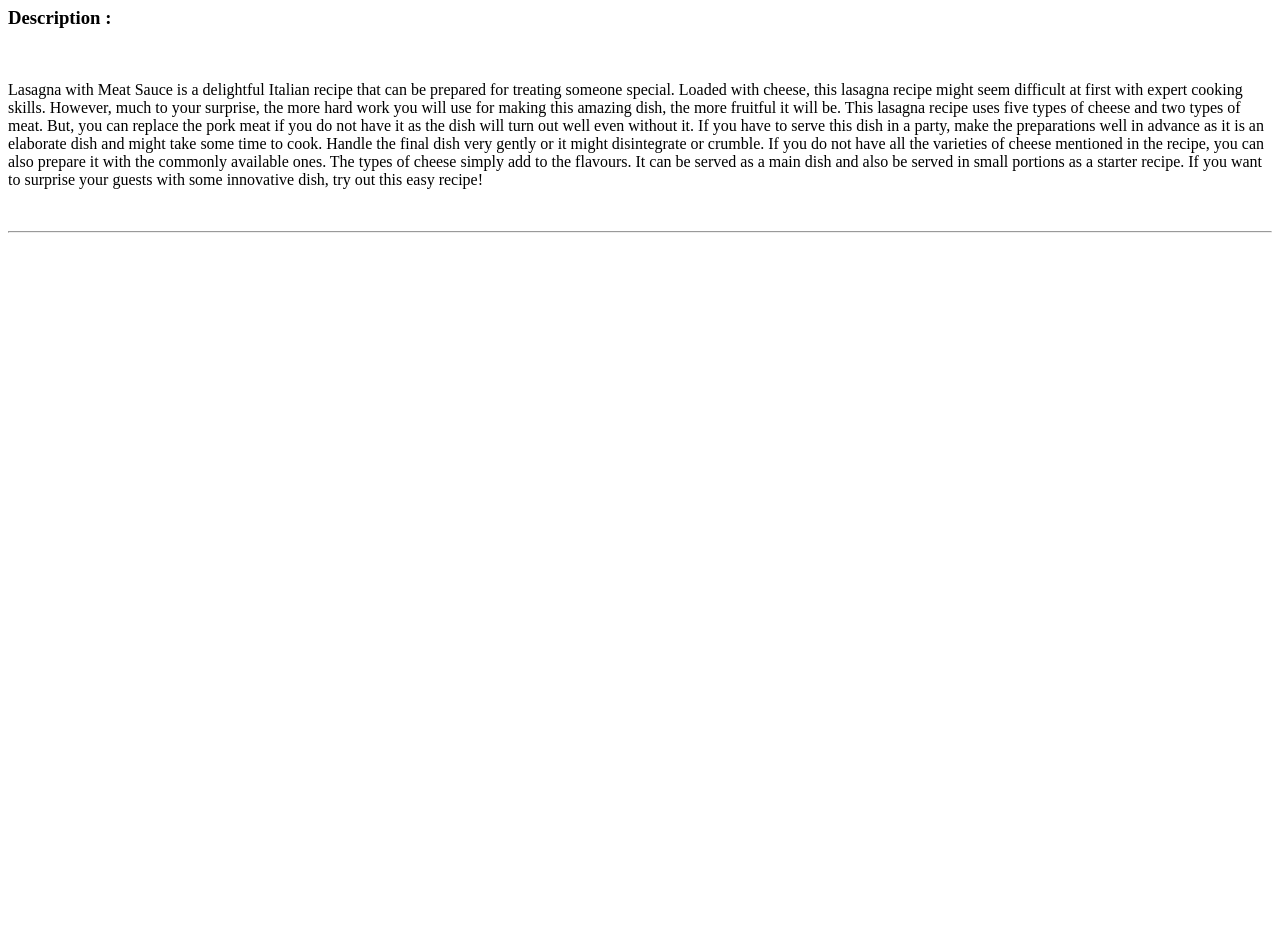
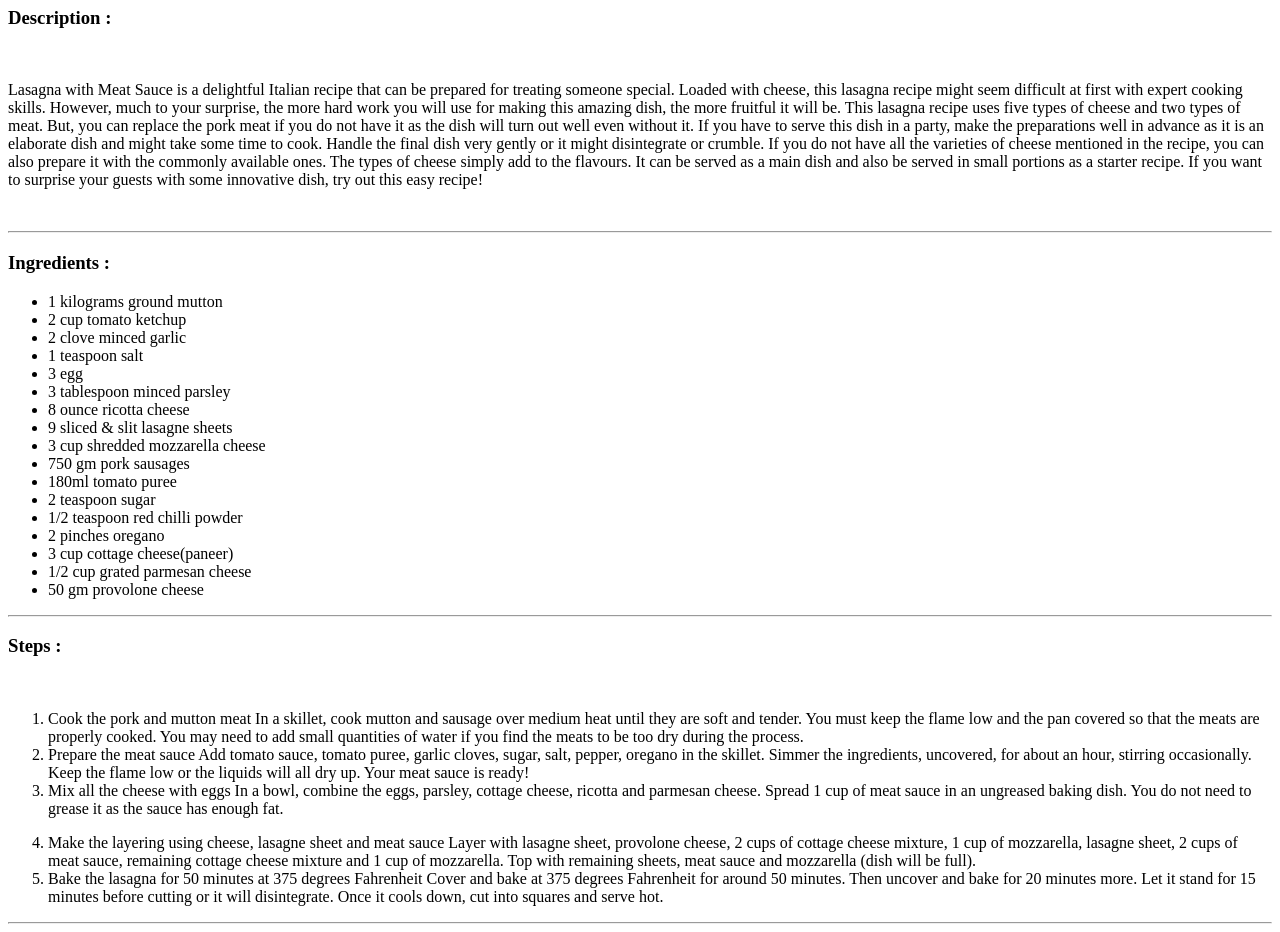
Before and after one commit to LAKSHYA201/recipes, a plain HTML site: page recipes_main/lasagna.html in a window 1280 px wide. Shown: the part 140-1072 px from the top of the page. Before the commit the page ends 800 px from the top, so only its background shows below. Drawn offline with Linux system fonts and the light colour scheme.

Commit message:
add ingredients and steps

```diff
--- a/recipes_main/lasagna.html
+++ b/recipes_main/lasagna.html
@@ -11,6 +11,41 @@
    <h3>Description : </h3><br>
    <p>Lasagna with Meat Sauce is a delightful Italian recipe that can be prepared for treating someone special. Loaded with cheese, this lasagna recipe might seem difficult at first with expert cooking skills. However, much to your surprise, the more hard work you will use for making this amazing dish, the more fruitful it will be. This lasagna recipe uses five types of cheese and two types of meat. But, you can replace the pork meat if you do not have it as the dish will turn out well even without it. If you have to serve this dish in a party, make the preparations well in advance as it is an elaborate dish and might take some time to cook. Handle the final dish very gently or it might disintegrate or crumble. If you do not have all the varieties of cheese mentioned in the recipe, you can also prepare it with the commonly available ones. The types of cheese simply add to the flavours. It can be served as a main dish and also be served in small portions as a starter recipe. If you want to surprise your guests with some innovative dish, try out this easy recipe!</p>
    <br><hr>
-
+   <h3>Ingredients : </h3>
+   <ul>
+    <li>1 kilograms ground mutton</li>
+    <li>2 cup tomato ketchup</li>
+    <li>2 clove minced garlic</li>
+    <li>1 teaspoon salt</li>
+    <li>3 egg</li>
+    <li>3 tablespoon minced parsley</li>
+    <li>8 ounce ricotta cheese</li>
+    <li>9 sliced & slit lasagne sheets </li>
+    <li>3 cup shredded mozzarella cheese</li>
+    <li>750 gm pork sausages</li>
+    <li>180ml tomato puree</li>
+    <li>2 teaspoon sugar</li>
+    <li>1/2 teaspoon red chilli powder</li>
+    <li>2 pinches oregano</li>
+    <li>3 cup cottage cheese(paneer)</li>
+    <li>1/2 cup grated parmesan cheese</li>
+    <li>50 gm provolone cheese</li>
+   </ul>
+   <hr>
+   <h3>Steps :</h3>
+   <br>
+   <ol>
+   <li>Cook the pork and mutton meat
+    In a skillet, cook mutton and sausage over medium heat until they are soft and tender. You must keep the flame low and the pan covered so that the meats are properly cooked. You may need to add small quantities of water if you find the meats to be too dry during the process.</li>
+    <li>Prepare the meat sauce
+        Add tomato sauce, tomato puree, garlic cloves, sugar, salt, pepper, oregano in the skillet. Simmer the ingredients, uncovered, for about an hour, stirring occasionally. Keep the flame low or the liquids will all dry up. Your meat sauce is ready!</li>
+    <li>Mix all the cheese with eggs
+        In a bowl, combine the eggs, parsley, cottage cheese, ricotta and parmesan cheese. Spread 1 cup of meat sauce in an ungreased baking dish. You do not need to grease it as the sauce has enough fat.</p>
+    <li>Make the layering using cheese, lasagne sheet and meat sauce
+        Layer with lasagne sheet, provolone cheese, 2 cups of cottage cheese mixture, 1 cup of mozzarella, lasagne sheet, 2 cups of meat sauce, remaining cottage cheese mixture and 1 cup of mozzarella. Top with remaining sheets, meat sauce and mozzarella (dish will be full).</li>
+    <li>Bake the lasagna for 50 minutes at 375 degrees Fahrenheit
+        Cover and bake at 375 degrees Fahrenheit for around 50 minutes. Then uncover and bake for 20 minutes more. Let it stand for 15 minutes before cutting or it will disintegrate. Once it cools down, cut into squares and serve hot.</li>
+    </li></ol>
+        <hr>
 </body>
 </html>
```
